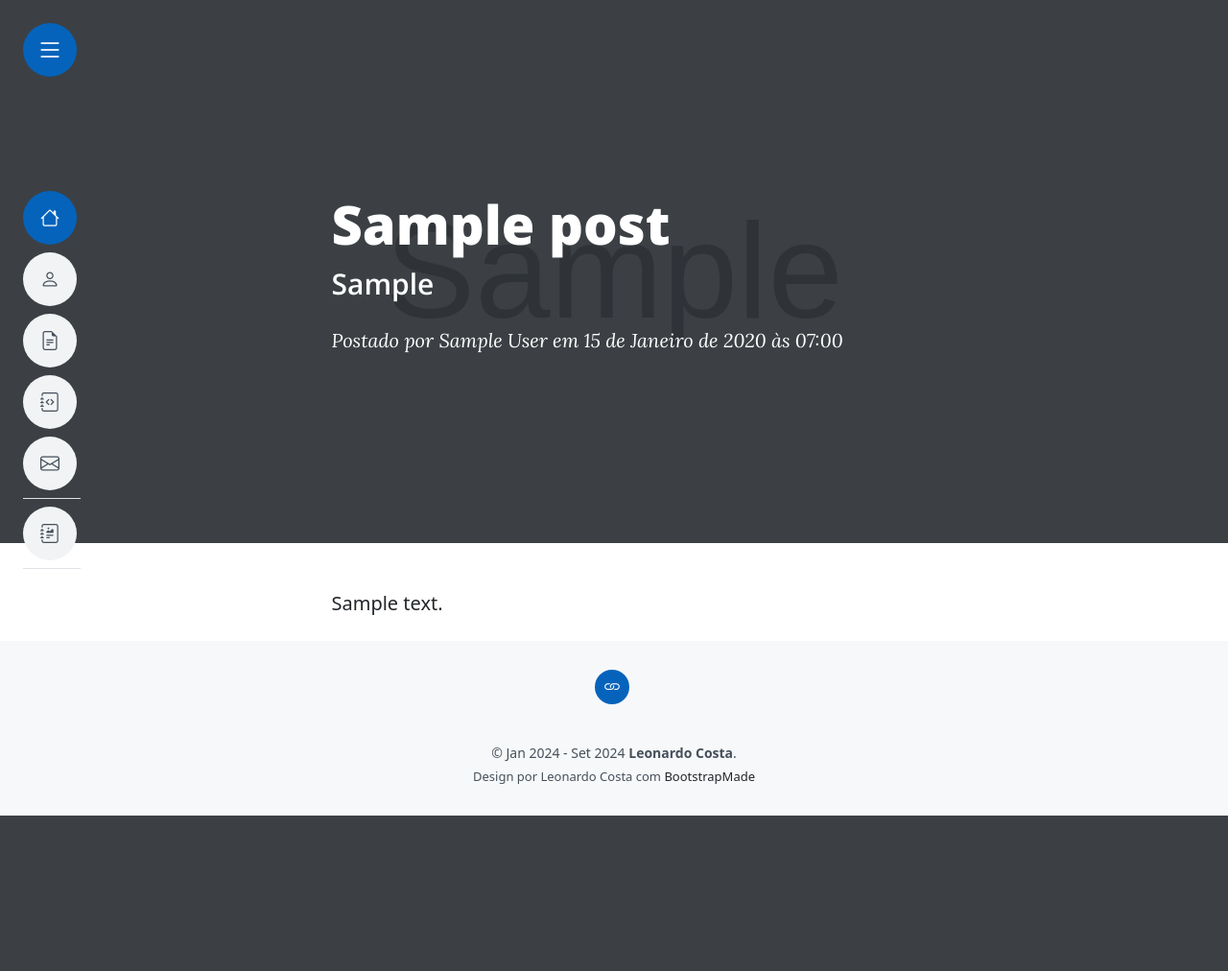
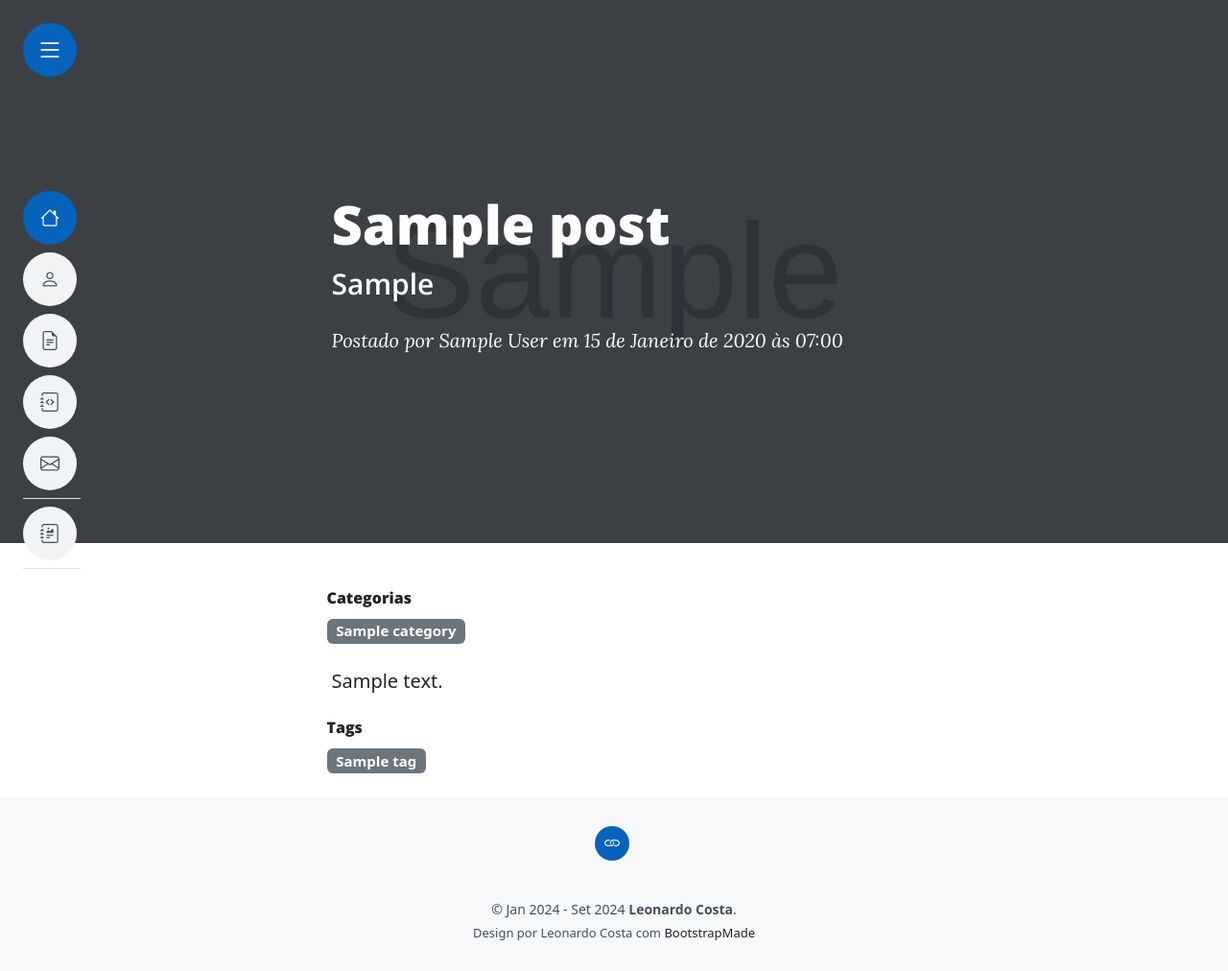
Before and after one commit to leon-rdo/LeonardoCosta, a Django app: a page that uses blog/templates/blog/post_detail.html in a window 1280 px wide. Shown: the whole page at 96% size. Before the commit the page ends 850 px from the top, so only its background shows below. Run offline with Django 5.2, Linux system fonts and the light colour scheme; tables that the repository leaves empty hold one stand-in row (values such as "Sample post"); grey boxes marked "Sample" are stand-in pictures; some libraries are stand-ins or nearby versions.

Commit message:
feat: add metatags and display tags and categories for posts

```diff
--- a/blog/templates/blog/post_detail.html
+++ b/blog/templates/blog/post_detail.html
@@ -5,9 +5,10 @@
 {% block extra_head %}
 <meta charset="utf-8" />
 <meta name="viewport" content="width=device-width, initial-scale=1, shrink-to-fit=no" />
-<meta name="description" content="" />
-<meta name="author" content="" />
-<title>Clean Blog - Start Bootstrap Theme</title>
+<meta name="description" content="{{ object.headline }}" />
+<meta name="author" content="{{ object.author.get_full_name }}" />
+<meta name="keywords" content="{% for tag in object.tags.all  %}{{ tag.name }}{% if not forloop.last %},{% endif %}{% endfor %}"/>
+<title>{{ object.title }}</title>
 <!-- Font Awesome icons (free version)-->
 <script src="https://use.fontawesome.com/releases/v6.3.0/js/all.js" crossorigin="anonymous"></script>
 <!-- Google fonts-->
@@ -23,7 +24,7 @@
 {% else %}
 <header class="masthead">
 {% endif %}
-<div class="container position-relative px-4 px-lg-5">
+    <div class="container position-relative px-4 px-lg-5">
         <div class="row gx-4 gx-lg-5 justify-content-center">
             <div class="col-md-10 col-lg-8 col-xl-7">
                 <div class="post-heading">
@@ -75,11 +76,27 @@
 <!-- Post Content-->
 <article class="mb-4">
     <div class="container px-4 px-lg-5">
+        <div class="row justify-content-center mb-4">
+            <div class="col-md-10 col-lg-8 col-xl-7">
+                <h6>Categorias</h6>
+                {% for category in object.categories.all  %}
+                    <span class="badge bg-secondary">{{ category.name }}</span>
+                {% endfor %}
+            </div>
+        </div>
         <div class="row gx-4 gx-lg-5 justify-content-center">
             <div class="col-md-10 col-lg-8 col-xl-7">
                 {{ object.content|safe }}
             </div>
         </div>
+        <div class="row justify-content-center mt-4">
+            <div class="col-md-10 col-lg-8 col-xl-7">
+                <h6>Tags</h6>
+                {% for tag in object.tags.all  %}
+                    <span class="badge bg-secondary">{{ tag.name }}</span>
+                {% endfor %}
+            </div>
+        </div>
     </div>
 </article>
 {% endblock content %}
```
